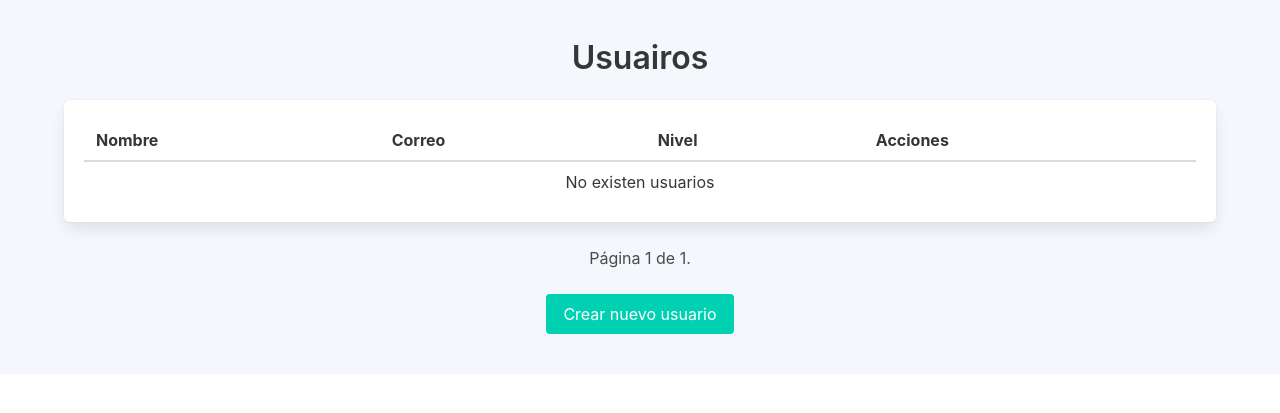
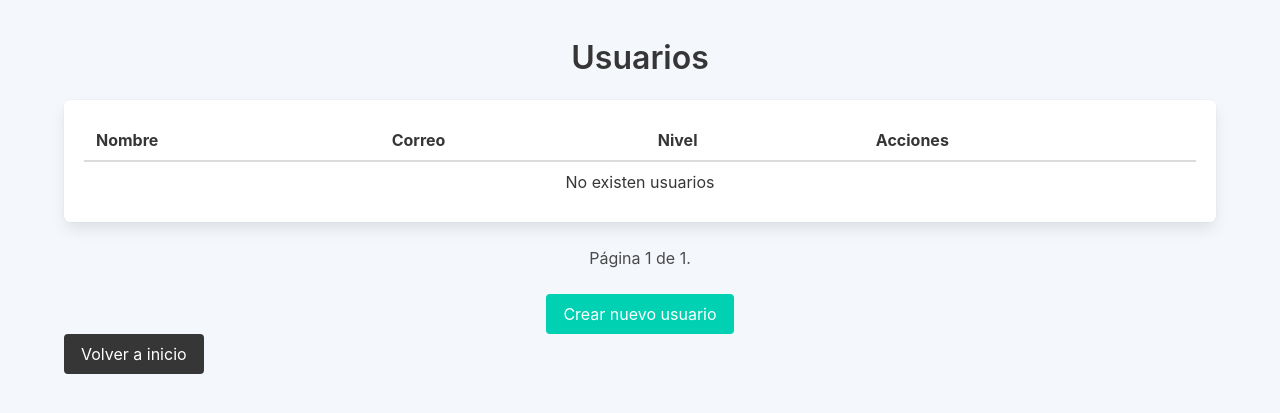
Before and after one commit to Back-End-Gang/sistema-tareas-gamificado, a Django app: page /listar_usuarios/ in a window 1280 px wide. Shown: the top 413 px of the page. Run offline with Django 4.2, Linux system fonts and the light colour scheme; the visitor is signed in with stand-in values (Sample User, id 1); data that the repository does not hold is empty.

Commit message:
Usuairos a Usuarios xd

```diff
--- a/TareasGamificado/usuarios/templates/usuarios/listar_usuarios.html
+++ b/TareasGamificado/usuarios/templates/usuarios/listar_usuarios.html
@@ -27,7 +27,7 @@
 <body>
 
     <div class="container">
-        <h1 class="title has-text-centered">Usuairos</h1>
+        <h1 class="title has-text-centered">Usuarios</h1>
 
         <div class="box">
             <table class="table is-fullwidth is-striped">
@@ -80,6 +80,9 @@
         <p class="has-text-centered">
             <a class="button is-primary" href="{% url 'crear_usuario' %}">Crear nuevo usuario</a>
         </p>
+        <form action="/">
+            <input type="submit" class="button is-dark" value="Volver a inicio" />
+        </form>
     </div>
 
 </body>
```
